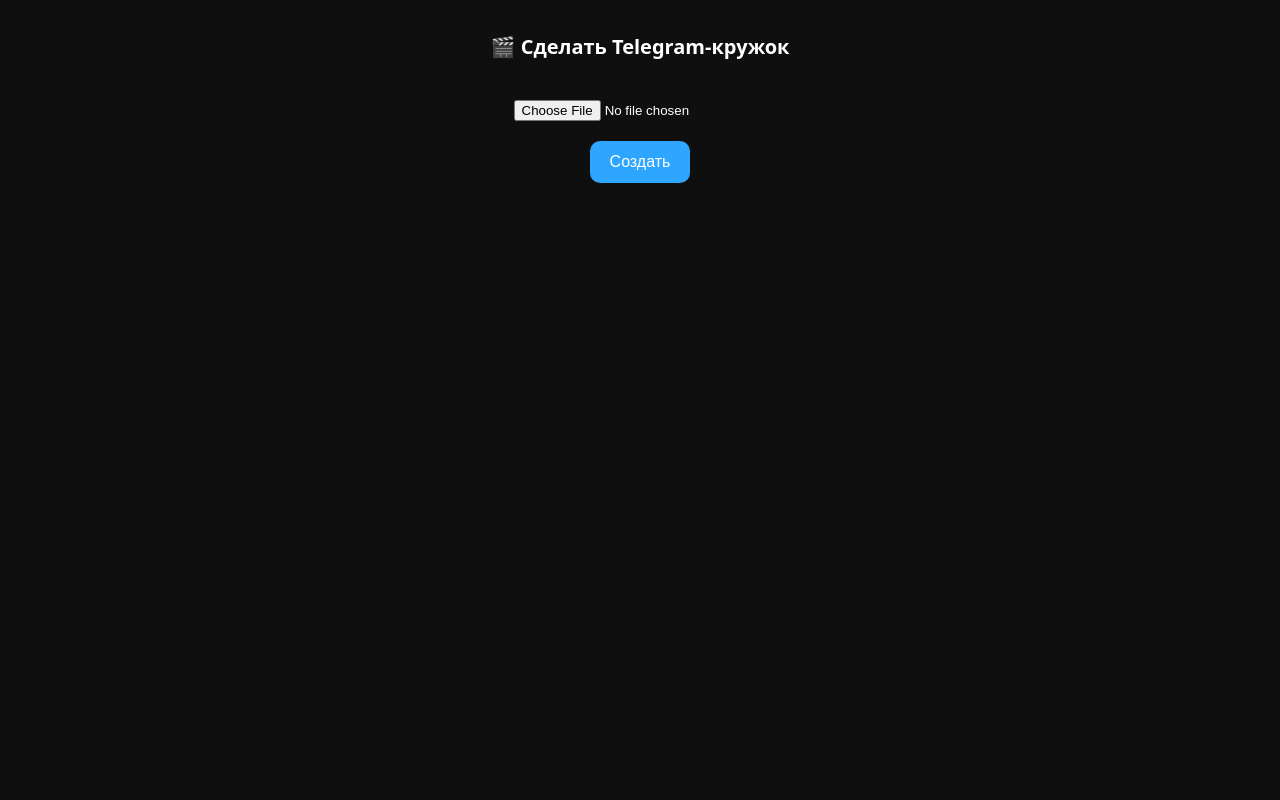
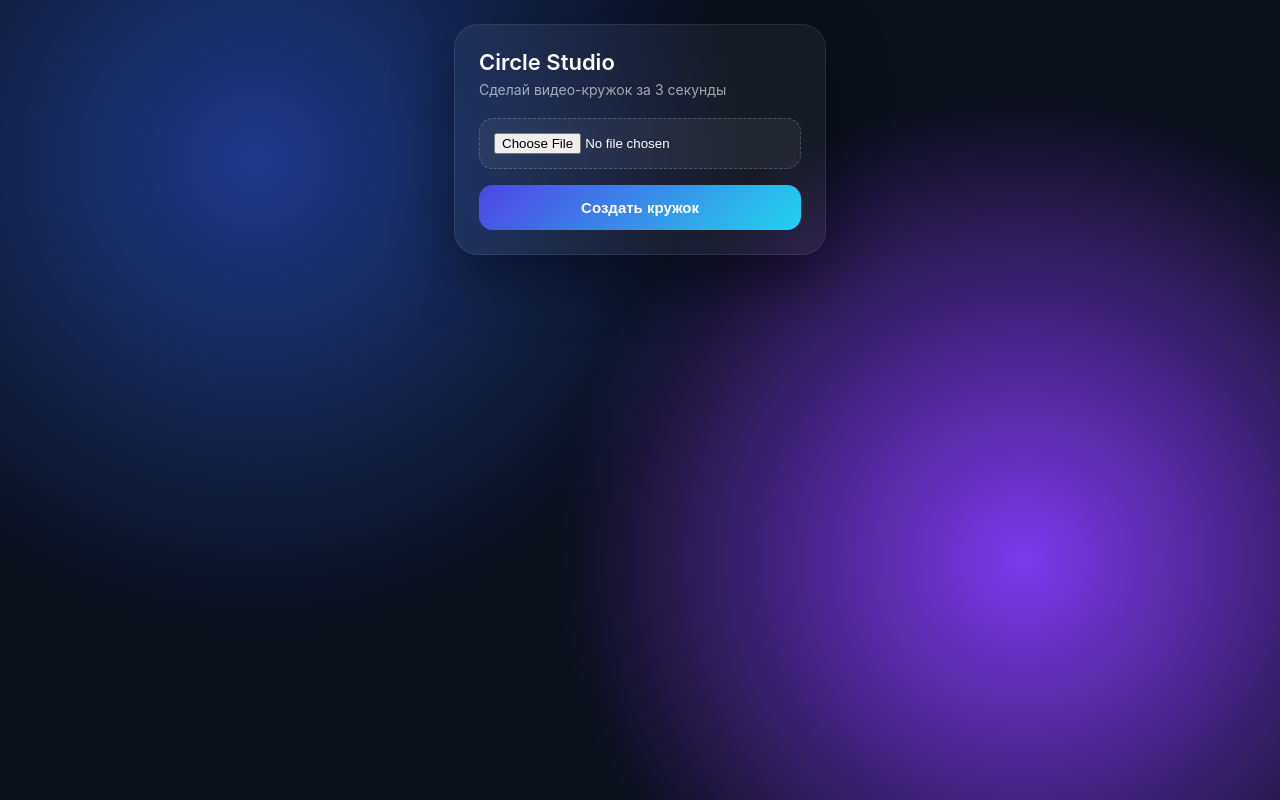
Before and after one commit to 1nsetta/circle-app, a plain HTML site: page webapp/index.html in a window 1280 px wide. Drawn offline with Linux system fonts and the light colour scheme.

Commit message:
Update index.html

```diff
--- a/webapp/index.html
+++ b/webapp/index.html
@@ -3,47 +3,115 @@
 <head>
 <meta charset="UTF-8" />
 <meta name="viewport" content="width=device-width, initial-scale=1.0" />
-  <title>Circle Maker</title>
+<title>Circle Studio</title>
 
 <style>
+/* ===== Base ===== */
+
+* {
+  box-sizing: border-box;
+}
+
 body {
   margin: 0;
-      background: #0f0f10;
+  min-height: 100vh;
+  font-family: Inter, system-ui, sans-serif;
   color: white;
-      font-family: system-ui, -apple-system, sans-serif;
-      text-align: center;
-      padding: 20px;
+
+  background:
+    radial-gradient(circle at 20% 20%, #1e3a8a 0%, transparent 40%),
+    radial-gradient(circle at 80% 70%, #7c3aed 0%, transparent 40%),
+    #0b0f1a;
 }
 
+/* ===== Layout ===== */
+
+.app {
+  max-width: 420px;
+  margin: auto;
+  padding: 24px;
+}
+
+.card {
+  background: rgba(255,255,255,0.05);
+  backdrop-filter: blur(16px);
+  border-radius: 24px;
+  padding: 24px;
+  box-shadow: 0 20px 60px rgba(0,0,0,0.4);
+  border: 1px solid rgba(255,255,255,0.08);
+}
+
+/* ===== Title ===== */
+
 h1 {
-      font-size: 20px;
+  margin: 0 0 6px;
+  font-size: 22px;
+  font-weight: 600;
+}
+
+.subtitle {
+  opacity: .6;
+  font-size: 14px;
   margin-bottom: 20px;
 }
 
-    input {
-      margin: 20px 0;
+/* ===== Upload ===== */
+
+.file {
+  display: block;
+  width: 100%;
+  padding: 14px;
+  border-radius: 14px;
+  background: rgba(255,255,255,0.05);
+  border: 1px dashed rgba(255,255,255,0.2);
+  color: white;
+  cursor: pointer;
+  margin-bottom: 16px;
 }
 
+/* ===== Button ===== */
+
 button {
-      background: #2ea6ff;
+  width: 100%;
+  padding: 14px;
+  border-radius: 14px;
+  border: none;
+  font-size: 15px;
+  font-weight: 600;
+  cursor: pointer;
+
+  background: linear-gradient(135deg, #4f46e5, #22d3ee);
   color: white;
-      border: none;
-      padding: 12px 20px;
-      border-radius: 10px;
-      font-size: 16px;
-      cursor: pointer;
+
+  transition: .2s;
+}
+
+button:hover {
+  transform: translateY(-1px);
+  box-shadow: 0 10px 30px rgba(79,70,229,.4);
 }
 
 button:disabled {
-      opacity: 0.5;
+  opacity: .5;
+  transform: none;
+  box-shadow: none;
 }
 
-    /* ==== Circle Player ==== */
+/* ===== Loader ===== */
+
+.loader {
+  margin-top: 16px;
+  text-align: center;
+  opacity: .7;
+  display: none;
+}
+
+/* ===== Circle Player ===== */
 
 .circle-wrapper {
-      width: 260px;
-      height: 260px;
-      margin: 30px auto;
+  width: 240px;
+  height: 240px;
+  margin: 28px auto 0;
   position: relative;
 }
 
@@ -52,47 +120,47 @@
   height: 100%;
   border-radius: 50%;
   object-fit: cover;
+  z-index: 2;
   position: relative;
-      z-index: 2;
 }
 
-    /* Glow animation (Telegram-style) */
+/* glow animation */
 .circle-glow {
   position: absolute;
   inset: -10px;
   border-radius: 50%;
   background: radial-gradient(circle,
-        rgba(255,255,255,0.9) 0%,
-        rgba(255,255,255,0.4) 30%,
-        rgba(255,255,255,0.0) 70%);
+    rgba(255,255,255,0.9),
+    rgba(255,255,255,0.3),
+    transparent 70%);
   filter: blur(12px);
-      animation: pulse 1.6s infinite ease-in-out;
+  animation: pulse 1.8s infinite ease-in-out;
   z-index: 1;
 }
 
 @keyframes pulse {
-      0%   { transform: scale(0.92); opacity: 0.7; }
-      50%  { transform: scale(1.05); opacity: 1; }
-      100% { transform: scale(0.92); opacity: 0.7; }
-    }
-
-    .loader {
-      margin-top: 20px;
-      display: none;
+  0%   { transform: scale(.92); opacity:.7 }
+  50%  { transform: scale(1.05); opacity:1 }
+  100% { transform: scale(.92); opacity:.7 }
 }
 </style>
 </head>
 
 <body>
-  <h1>🎬 Сделать Telegram-кружок</h1>
 
-  <input type="file" id="videoInput" accept="video/*" />
-  <br />
-  <button id="renderBtn">Создать</button>
+<div class="app">
+  <div class="card">
+    <h1>Circle Studio</h1>
+    <div class="subtitle">Сделай видео-кружок за 3 секунды</div>
 
-  <div class="loader" id="loader">⏳ Рендерим видео...</div>
+    <input type="file" id="videoInput" class="file" accept="video/*" />
+    <button id="renderBtn">Создать кружок</button>
+
+    <div class="loader" id="loader">Обрабатываем видео…</div>
 
     <div id="result"></div>
+  </div>
+</div>
 
 <script>
 const input = document.getElementById("videoInput");
@@ -106,27 +174,21 @@
     return;
   }
 
+  loader.style.display = "block";
+  btn.disabled = true;
+
   const formData = new FormData();
   formData.append("video", input.files[0]);
 
-      loader.style.display = "block";
-      btn.disabled = true;
-
-      try {
   const response = await fetch("http://localhost:3000/render", {
     method: "POST",
     body: formData
   });
 
   const blob = await response.blob();
-        const videoUrl = URL.createObjectURL(blob);
+  const url = URL.createObjectURL(blob);
 
-        showCircle(videoUrl);
-
-      } catch (e) {
-        alert("Ошибка рендера");
-        console.error(e);
-      }
+  showCircle(url);
 
   loader.style.display = "none";
   btn.disabled = false;
@@ -147,12 +209,12 @@
   video.autoplay = true;
   video.loop = true;
   video.controls = true;
-      video.playsInline = true;
 
   wrapper.appendChild(glow);
   wrapper.appendChild(video);
   result.appendChild(wrapper);
 }
 </script>
+
 </body>
 </html>
```
Lines whose indentation alone changed are shown as unchanged.
